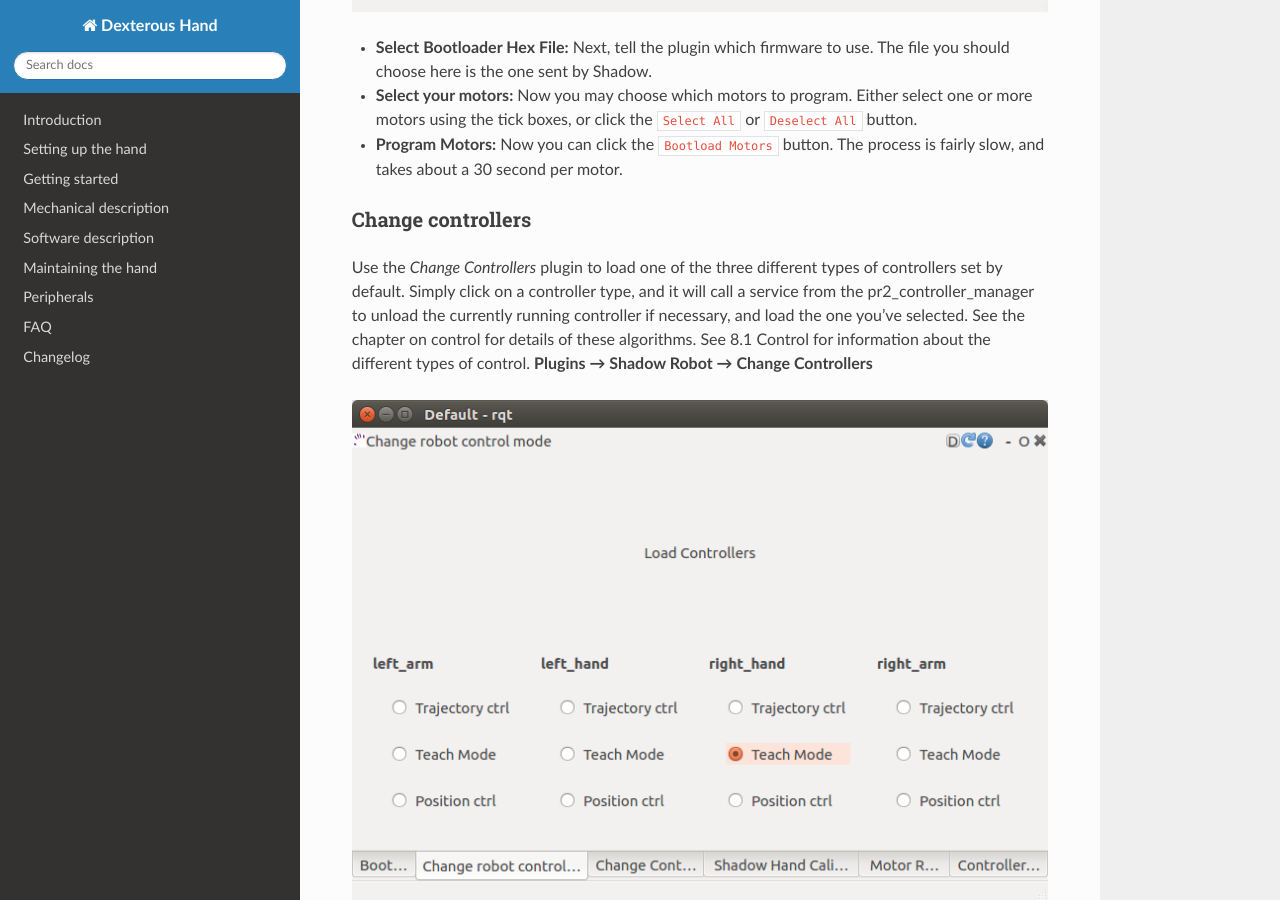
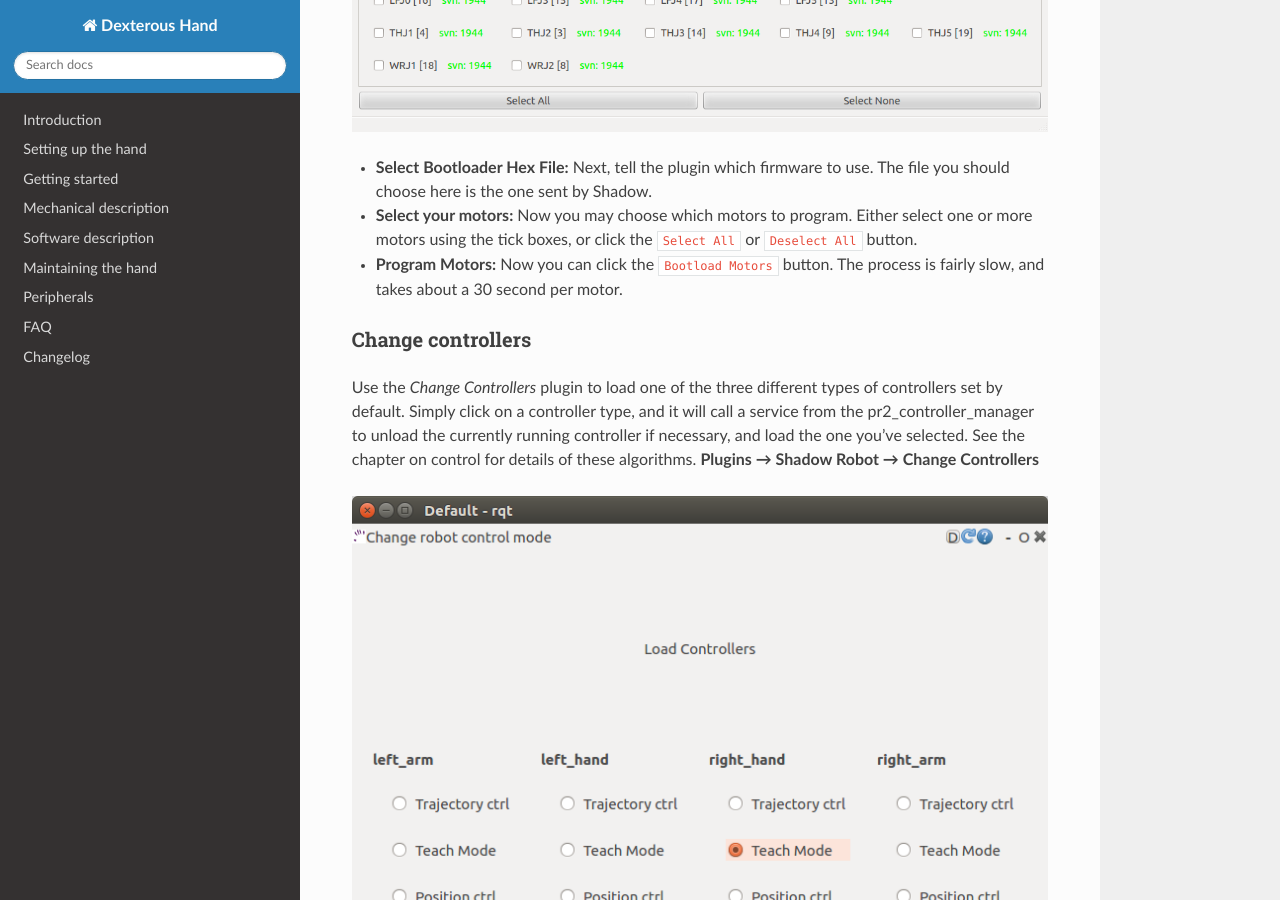
Before and after one commit to shadow-robot/sr_dexterous_hand_documentation, a Sphinx documentation site: the page built from docs/user_guide/3_getting_started.md, in a window 1280 px wide and 900 px high, scrolled down 10228 px. Built offline with Sphinx 7.4.7 and the Read the Docs theme 2.0.0, drawn with Linux system fonts in a browser that asks for light colours; some of the changed text lies outside the part shown.

Commit message:
minor changes

````diff
--- a/docs/user_guide/3_getting_started.md
+++ b/docs/user_guide/3_getting_started.md
@@ -238,12 +239,12 @@
 ### Controller tuner
 It is possible to adjust the settings for any of the Position or Force (Motor) controllers.
 	**Plugins → Shadow Robot → Basic → Controller Tuner**
-
+#### Position controller
   ![adjust_position_controller](../img/adjust_position_controller.png)
 
 
 
-  Here you can select a finger, thumb or wrist joints, and adjust the different position control parameters. See 8.1 Control for details of these settings. Click ```Set Selected``` to send the new values to the motors and make them take effect.
+  Here you can select a finger, thumb or wrist joints, and adjust the different position control parameters. Click ```Set Selected``` to send the new values to the motors and make them take effect.
 
 * **“P”, “I” & “D” terms:**  Gains parameter of the position PID controller. By default, Shadow tunes the paramenters using P or PD combinations. The user can add “I” gains in the control if he considers necessary.
 
@@ -278,7 +280,7 @@
 * **Program Motors:** Now you can click the ```Bootload Motors``` button. The process is fairly slow, and takes about a 30 second per motor.
 
 ### Change controllers
-Use the *Change Controllers* plugin to load one of the three different types of controllers set by default. Simply click on a controller type, and it will call a service from the pr2_controller_manager to unload the currently running controller if necessary, and load the one you've selected. See the chapter on control for details of these algorithms. See 8.1 Control for information about the different types of control.
+Use the *Change Controllers* plugin to load one of the three different types of controllers set by default. Simply click on a controller type, and it will call a service from the pr2_controller_manager to unload the currently running controller if necessary, and load the one you've selected. See the chapter on control for details of these algorithms.
 	**Plugins → Shadow Robot → Change Controllers**
 
 ![selecting_different_control_mode](../img/selecting_different_control_mode.png)
````
Also changed, not shown: other parts of docs/user_guide/3_getting_started.md (+2 -0 lines), docs/img/1-robotMonitor.png (deleted), docs/img/10-calibratingJointSensors.png (deleted), docs/img/2-monitorSingleMotor.png (deleted), docs/img/3-adjustPosController.png (deleted), docs/img/4-adjustTorqueController.png (deleted), docs/img/5-bootloadingNewFirmware.png (deleted), docs/img/6-selectingDifferentControlMode.png (deleted), docs/img/7-selectingDifferentControlStrategy.png (deleted), docs/img/8-resettingMotorMicrocontrollers.png (deleted), docs/img/9-jointSliders.png (deleted).
